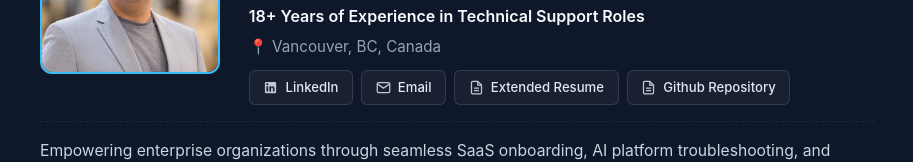
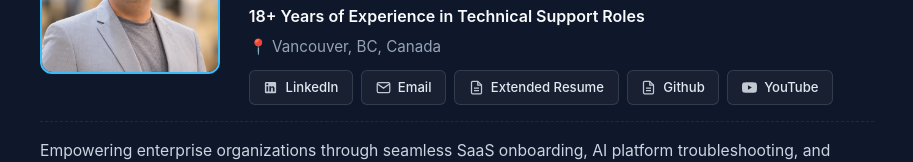
Before and after one commit to ezequiel-contesti/ezequiel-contesti.github.io, a plain HTML site: page index.html in a window 1280 px wide. Shown: the part 145-307 px from the top of the page, without its empty margins (183-1096 px from the left). Drawn offline with Linux system fonts and the light colour scheme.

Commit message:
Rename Github Repository link to Github, add YouTube link

```diff
--- a/index.html
+++ b/index.html
@@ -41,7 +41,11 @@
                 </a>
                 <a href="https://github.com/ezequiel-contesti" target="_blank" class="btn">
                     <svg width="15" height="15" viewBox="0 0 24 24" fill="none" stroke="currentColor" stroke-width="2"><path d="M14 2H6a2 2 0 0 0-2 2v16a2 2 0 0 0 2 2h12a2 2 0 0 0 2-2V8z"></path><polyline points="14 2 14 8 20 8"></polyline><line x1="16" y1="13" x2="8" y2="13"></line><line x1="16" y1="17" x2="8" y2="17"></line></svg>
-                    Github Repository
+                    Github
+                </a>
+                <a href="https://www.youtube.com/@ezequielcontestidemos" target="_blank" class="btn">
+                    <svg width="15" height="15" viewBox="0 0 24 24" fill="currentColor"><path d="M23.498 6.186a3.016 3.016 0 0 0-2.122-2.136C19.505 3.545 12 3.545 12 3.545s-7.505 0-9.377.505A3.017 3.017 0 0 0 .502 6.186C0 8.07 0 12 0 12s0 3.93.502 5.814a3.016 3.016 0 0 0 2.122 2.136c1.871.505 9.376.505 9.376.505s7.505 0 9.377-.505a3.015 3.015 0 0 0 2.122-2.136C24 15.93 24 12 24 12s0-3.93-.502-5.814zM9.545 15.568V8.432L15.818 12l-6.273 3.568z"/></svg>
+                    YouTube
                 </a>
             </div>
         </div>
```
